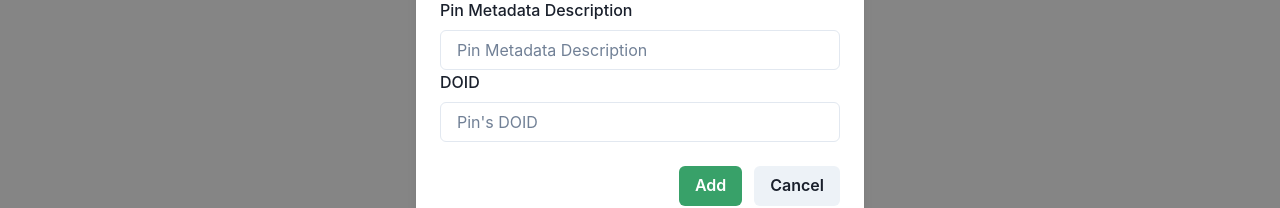
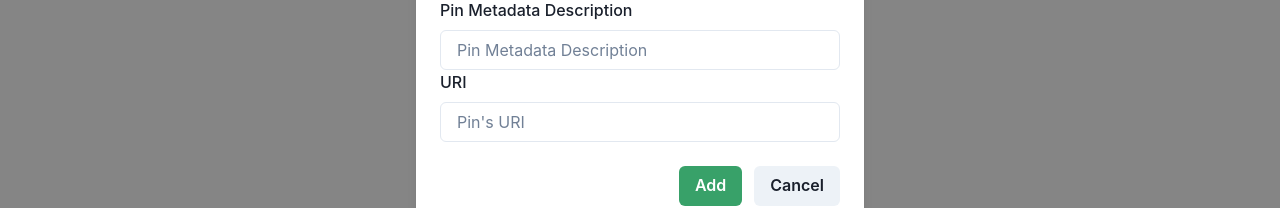
Before and after one commit to SECourse2023/pink, a Next.js app in the folder apps/ui/: page /pinManagement in a window 1280 px wide. Both pictures are taken after a click on the button "Add Pin". Shown: the part 280-488 px from the top of the page. Built offline with nearby package versions, Linux system fonts and the light colour scheme.

Commit message:
change doid to uri (#43)

```diff
--- a/apps/ui/components/LinkListView.tsx
+++ b/apps/ui/components/LinkListView.tsx
@@ -12,7 +12,7 @@ interface PinResponse {
   metadata: {
     title: string
     description: string
-    doid: string
+    uri: string
     // Include other properties if needed
   }
 }
--- a/apps/ui/pages/linkManagement/linkManageview.tsx
+++ b/apps/ui/pages/linkManagement/linkManageview.tsx
@@ -38,7 +38,7 @@ interface PinResponse {
   metadata: {
     title: string
     description: string
-    doid: string
+    uri: string
     // Include other properties if needed
   }
 }
@@ -50,7 +50,6 @@ type FormData = {
   metadata: {
     title: string
     description: string
-    doid: string
   }
 }
 
--- a/apps/ui/pages/pinManagement.tsx
+++ b/apps/ui/pages/pinManagement.tsx
@@ -37,7 +37,7 @@ type FormData = {
   metadata: {
     title: string
     description: string
-    doid: string
+    uri: string
   }
 }
 
@@ -191,8 +191,8 @@ const PinManagementView: React.FC<PinListViewProps> = () => {
                     />
                   </FormControl>
                   <FormControl>
-                    <FormLabel>DOID</FormLabel>
-                    <Input placeholder="Pin's DOID" {...register('metadata.doid')} />
+                    <FormLabel>URI</FormLabel>
+                    <Input placeholder="Pin's URI" {...register('metadata.uri')} />
                   </FormControl>
                 </ModalBody>
                 <ModalFooter>
@@ -222,7 +222,7 @@ const PinManagementView: React.FC<PinListViewProps> = () => {
                   <b>Description</b>: {'' + selectedPin.metadata.description}
                 </Text>
                 <Text>
-                  <b>DOID</b>: {'' + selectedPin.metadata.doid}
+                  <b>URI</b>: {'' + selectedPin.metadata.uri}
                 </Text>
               </ModalBody>
               <ModalFooter>
```
